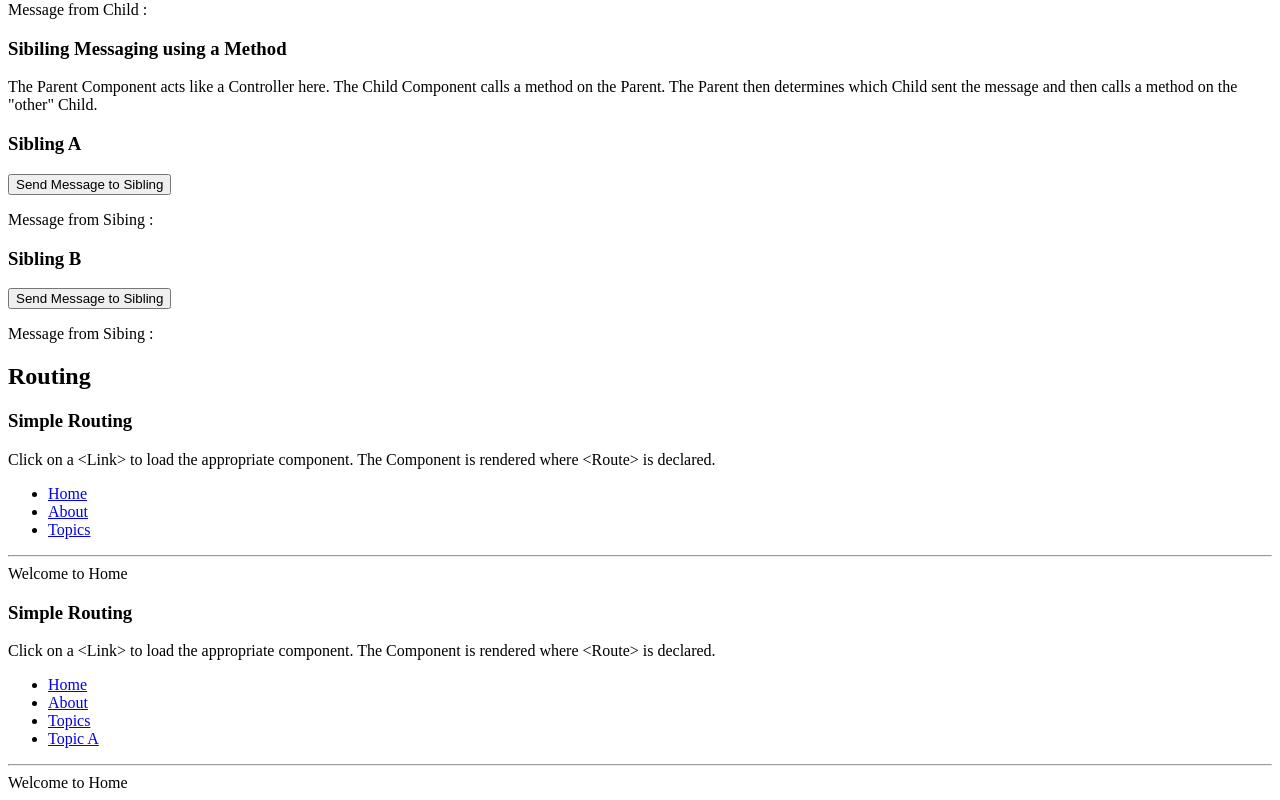
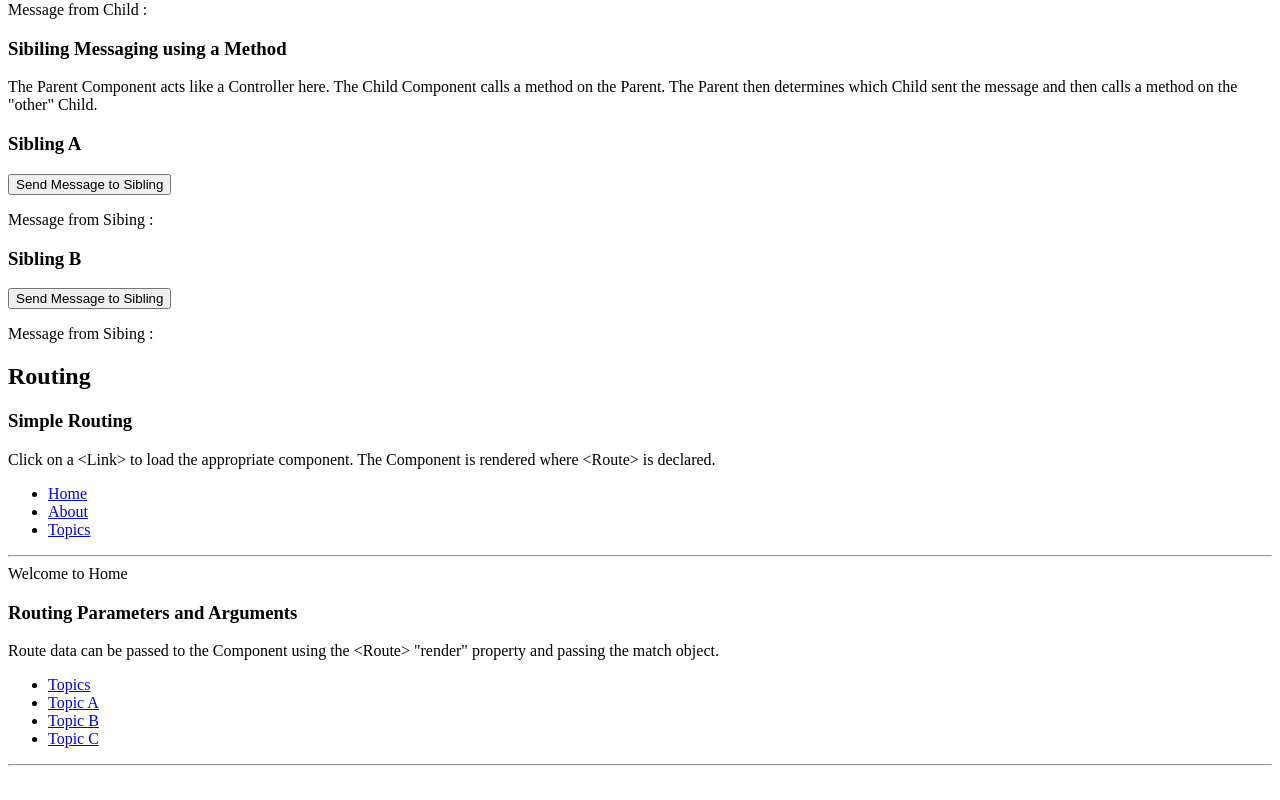
Before and after one commit to ScottVandervort/react-playground, a React (Create React App) app: page / in a window 1280 px wide. Shown: the part 1361-2161 px from the top of the page. After the commit the page ends 2135 px from the top, so only its background shows below. Built offline with nearby package versions, Linux system fonts and the light colour scheme.

Commit message:
Added example for route parameters

```diff
--- a/src/App.js
+++ b/src/App.js
@@ -9,7 +9,7 @@ import ParentChildMessagingMethod from './Components/ParentChildMessagingMethod'
 import ChildParentMessagingMethod from './Components/ChildParentMessagingMethod';
 import SiblingMessaging from './Components/SiblingMessaging';
 import SimpleRouting from './Components/SimpleRouting';
-import NestedRouting from './Components/NestedRouting';
+import RoutingParamsAndArguments from './Components/RoutingParamsAndArguments';
 //import logo from './logo.svg';
 //import './App.css';
 
@@ -44,7 +44,7 @@ class App extends Component {
         <SiblingMessaging/>
         <h2>Routing</h2>
         <SimpleRouting/>
-        <NestedRouting/>
+        <RoutingParamsAndArguments/>
       </div>
     );
   }
--- a/src/Components/NestedRouting.js
+++ /dev/null
@@ -1,54 +0,0 @@
-import React from 'react';
-import { BrowserRouter as HashRouter, Switch, Router, Route, Link } from "react-router-dom";
-
-const NestedRouting = () => (
-  <div>
-    <h3>Simple Routing</h3>
-    <p>Click on a &lt;Link&gt; to load the appropriate component. The Component is rendered where &lt;Route&gt; is declared.</p>
-    <HashRouter>
-      <div>
-        <ul>
-          <li>
-            <Link to="/">Home</Link>
-          </li>
-          <li>
-            <Link to="/about">About</Link>
-          </li>
-          <li>
-            <Link to="/topics">Topics</Link>
-          </li>
-          <li>
-            <Link to="/topics/a">Topic A</Link>
-          </li>
-        </ul>
-        <hr />
-        <Route exact path="/" component={Home} />
-        <Route path="/about" component={About} />
-        <Route exact path="/topics" component={Topics} />
-        <Route exact path='/topics/:id' render={(match) => ( <SpecificTopic myProp="Welcome to Topic" routeInfo={match.params} /> )}/>
-      </div>
-  </HashRouter>
-  </div>
-  )
-
- const SpecificTopic = (props) => (
-   <div>
-      <span>{props.myProp} {props.routeInfo==null?"nada":"something"}</span>
-    </div>
- )
-
-  const Home = () => (
-    <span>Welcome to Home</span>
-  )
-
-  const About = () => (
-    <span>Welcome to About</span>
-  )
-
-  const Topics = () => (
-    <span>Welcome to Topics</span>
-  )
-
-
-
-  export default NestedRouting;
--- /dev/null
+++ b/src/Components/RoutingParamsAndArguments.js
@@ -0,0 +1,44 @@
+import React from 'react';
+import { BrowserRouter as Router, Route, Link } from "react-router-dom";
+
+const RoutingParamsAndArguments = () => (
+  <div>
+    <h3>Routing Parameters and Arguments</h3>
+    <p>Route data can be passed to the Component using the &lt;Route&gt; "render" property and passing the match object.</p>
+    <Router>
+      <div>
+        <ul>
+          <li>
+            <Link to="/topics">Topics</Link>
+          </li>
+          <li>
+            <Link to="/topics/A">Topic A</Link>
+          </li>
+          <li>
+            <Link to="/topics/B">Topic B</Link>
+          </li>
+          <li>
+            <Link to="/topics/C">Topic C</Link>
+          </li>
+        </ul>
+        <hr />
+        <Route exact path="/topics" component={Topics} />
+        <Route exact path='/topics/:id' render={({match}) => ( <SpecificTopic myProp="Welcome to Topic" routeInfo={match.params.id} /> )}/>
+      </div>
+  </Router>
+  </div>
+  )
+
+ const SpecificTopic = (props) => (
+   <div>
+      <span>{props.myProp} {props.routeInfo}</span>
+    </div>
+ )
+
+  const Topics = () => (
+    <span>Welcome to Topics</span>
+  )
+
+
+
+  export default RoutingParamsAndArguments;
```
